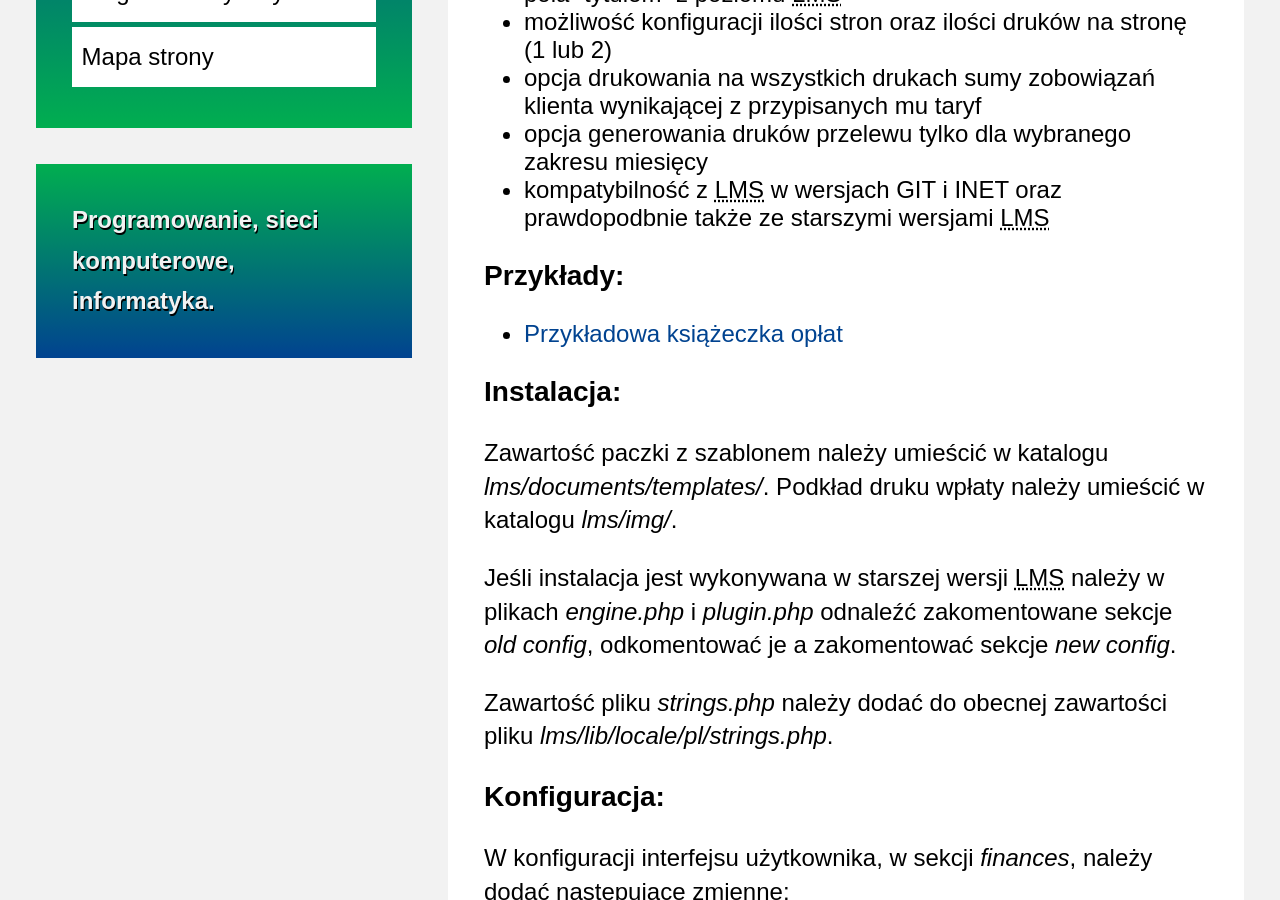
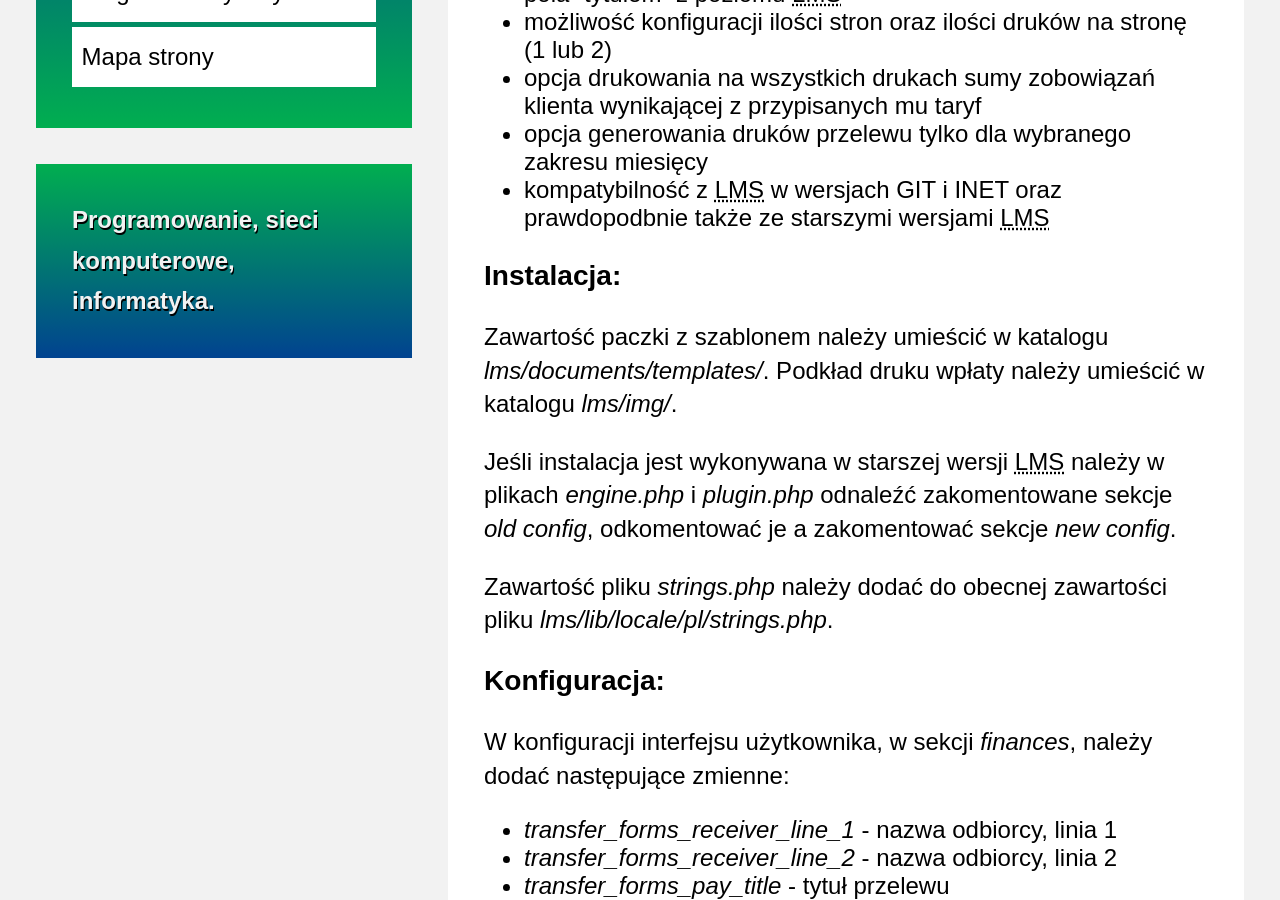
Before and after one commit to maciejlew/maciejlew.github.io, a Jekyll site: the page built from pages/book_of_charges.md, in a window 1280 px wide and 900 px high, scrolled down 429 px. Built offline with Jekyll 4.4.1, drawn with Linux system fonts in a browser that asks for light colours.

Commit message:
Modifies book of charges page

```diff
--- a/pages/book_of_charges.md
+++ b/pages/book_of_charges.md
@@ -19,10 +19,6 @@ permalink: /lan-management-system/szablony-dokumentow/ksiazeczka-oplat/
 przypisanych mu taryf
  * opcja generowania druków przelewu tylko dla wybranego zakresu miesięcy
  * kompatybilność z LMS w wersjach GIT i INET oraz prawdopodbnie także ze starszymi wersjami LMS
-
-### Przykłady:
-
- * [Przykładowa książeczka opłat](http://lion.net.pl/img/szablony_dokumentow/ksiazeczka_oplat_przyklad.pdf)
 
 ### Instalacja:
 
```
Also changed, not shown: 1 other file.
